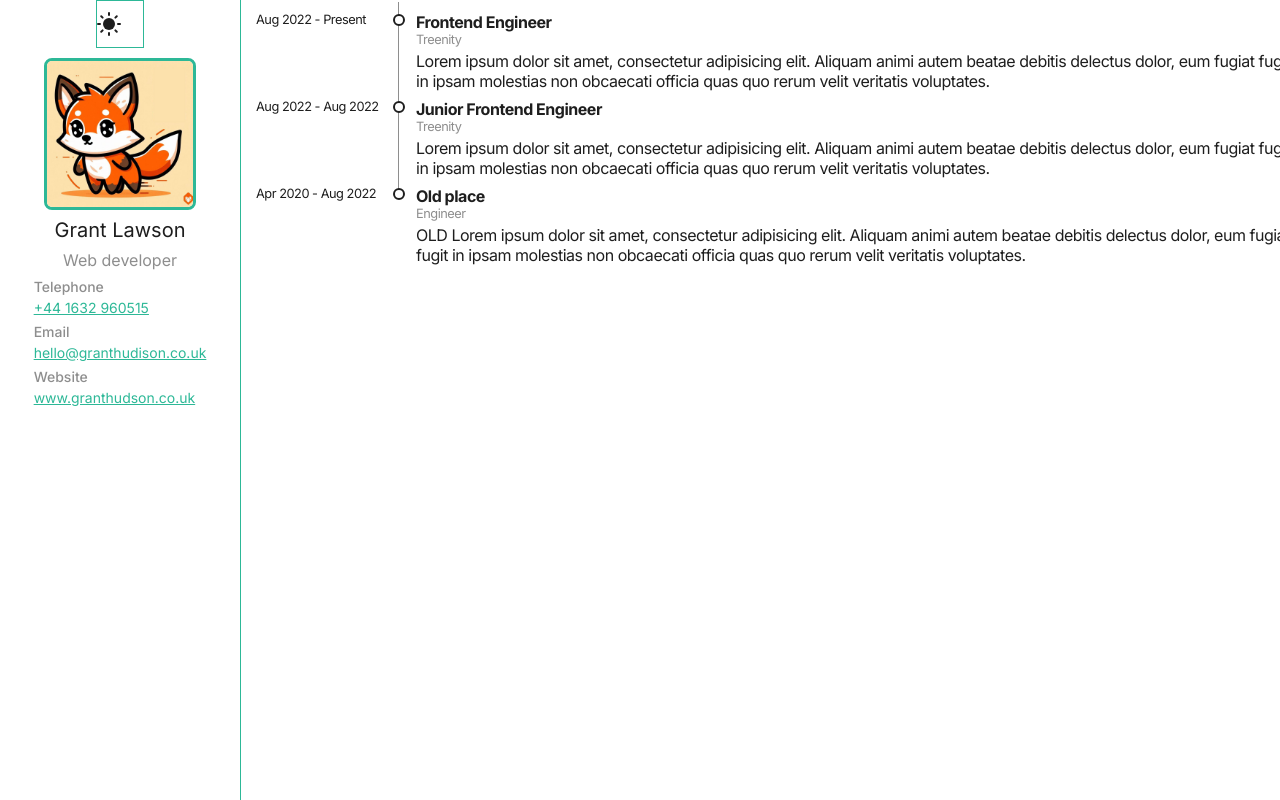
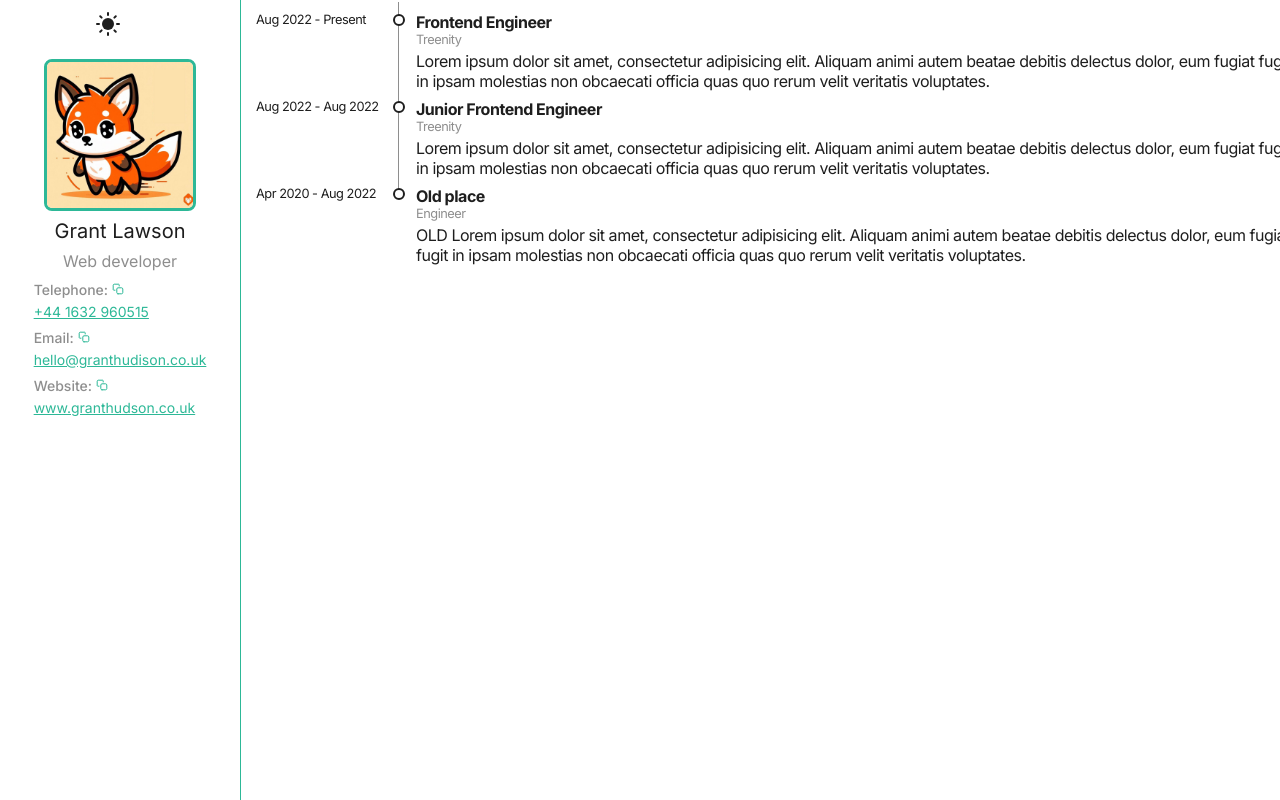
Before and after one commit to Lexeor/portfolio, a React (Vite) app: page / in a window 1280 px wide. Shown: the top 800 px of the page. Built offline with nearby package versions, Linux system fonts and the light colour scheme.

Commit message:
Add copy to clipboard function Update contacts components

```diff
--- a/src/components/Contacts/item.tsx
+++ b/src/components/Contacts/item.tsx
@@ -1,5 +1,6 @@
 import styled from "@emotion/styled";
 import { type FC } from "react";
+import copyToClipboard from "../../utils/copy-to-clipboard.tsx";
 import { IContactsItem } from "./types.ts";
 
 interface IContactItemProps {
@@ -17,10 +18,34 @@ const getType = (type: IContactsItem["type"]): string => {
   }
 };
 
+const onCopy = (value: string) => {
+  copyToClipboard(value).then(() => {
+    // successMessage(`Copy ${type}`);
+  });
+};
+
 const ContactItem: FC<IContactItemProps> = ({ item }) => {
   return (
     <Root>
-      <Label>{item.label}</Label>
+      <Header>
+        <Label>{item.label}:</Label>
+        <CopyButton onClick={() => onCopy(item.value)}>
+          <svg
+            width="24"
+            height="24"
+            viewBox="0 0 24 24"
+            fill="none"
+            xmlns="http://www.w3.org/2000/svg"
+          >
+            <path
+              d="M5.99997 14.4001L3.59997 14.4001C2.93723 14.4001 2.39998 13.8628 2.39998 13.2001L2.39998 4.4001C2.39998 3.29553 3.29541 2.4001 4.39998 2.4001L13.2 2.4001C13.8627 2.4001 14.4 2.93736 14.4 3.6001L14.4 6.0001M12 21.6001L19.2 21.6001C20.5255 21.6001 21.6 20.5256 21.6 19.2001L21.6 12.0001C21.6 10.6746 20.5255 9.6001 19.2 9.6001L12 9.6001C10.6745 9.6001 9.59998 10.6746 9.59998 12.0001L9.59997 19.2001C9.59997 20.5256 10.6745 21.6001 12 21.6001Z"
+              stroke="currentColor"
+              stroke-width="2"
+              stroke-linecap="round"
+            />
+          </svg>
+        </CopyButton>
+      </Header>
       <Value href={`${getType(item.type)}${item.value}`}>{item.value}</Value>
     </Root>
   );
@@ -28,10 +53,26 @@ const ContactItem: FC<IContactItemProps> = ({ item }) => {
 
 const Root = styled.div``;
 
+const CopyButton = styled.div`
+  color: ${(p) => p.theme.colorPrimary};
+  cursor: pointer;
+
+  svg {
+    width: 12px;
+    height: 12px;
+  }
+`;
+
+const Header = styled.div`
+  display: flex;
+  gap: 4px;
+  align-items: center;
+  margin-bottom: 2px;
+`;
+
 const Label = styled.p`
   font-size: 14px;
   font-weight: 500;
-  margin-bottom: 2px;
   color: ${(p) => p.theme.colorSecondaryText};
 `;
 
--- a/src/components/ThemeSwitch.tsx
+++ b/src/components/ThemeSwitch.tsx
@@ -30,7 +30,8 @@ const Button = styled.button`
   cursor: pointer;
   width: 48px;
   height: 48px;
-  border: 1px solid ${(p) => p.theme.colorPrimary};
+  box-shadow: none;
+  border: 0;
 
   & > div {
     ${transition("transform")};
--- /dev/null
+++ b/src/utils/copy-to-clipboard.tsx
@@ -0,0 +1,33 @@
+function copyToClipboard(text: string): Promise<void> {
+  return new Promise((resolve, reject) => {
+    // Проверяем поддержку нового API navigator.clipboard
+    if (navigator.clipboard && navigator.clipboard.writeText) {
+      navigator.clipboard.writeText(text)
+        .then(resolve)
+        .catch(reject);
+    } else {
+      // Fallback для старых браузеров
+      const textArea = document.createElement('textarea');
+      textArea.value = text;
+      textArea.style.position = 'fixed'; // Предотвращаем прокрутку до элемента
+      document.body.appendChild(textArea);
+      textArea.focus();
+      textArea.select();
+
+      try {
+        const successful = document.execCommand('copy');
+        if (successful) {
+          resolve();
+        } else {
+          reject(new Error('Не удалось скопировать текст'));
+        }
+      } catch (err) {
+        reject(err);
+      }
+
+      document.body.removeChild(textArea);
+    }
+  });
+}
+
+export default copyToClipboard
```
Also changed, not shown: public/icons/copy-right.svg (added).
